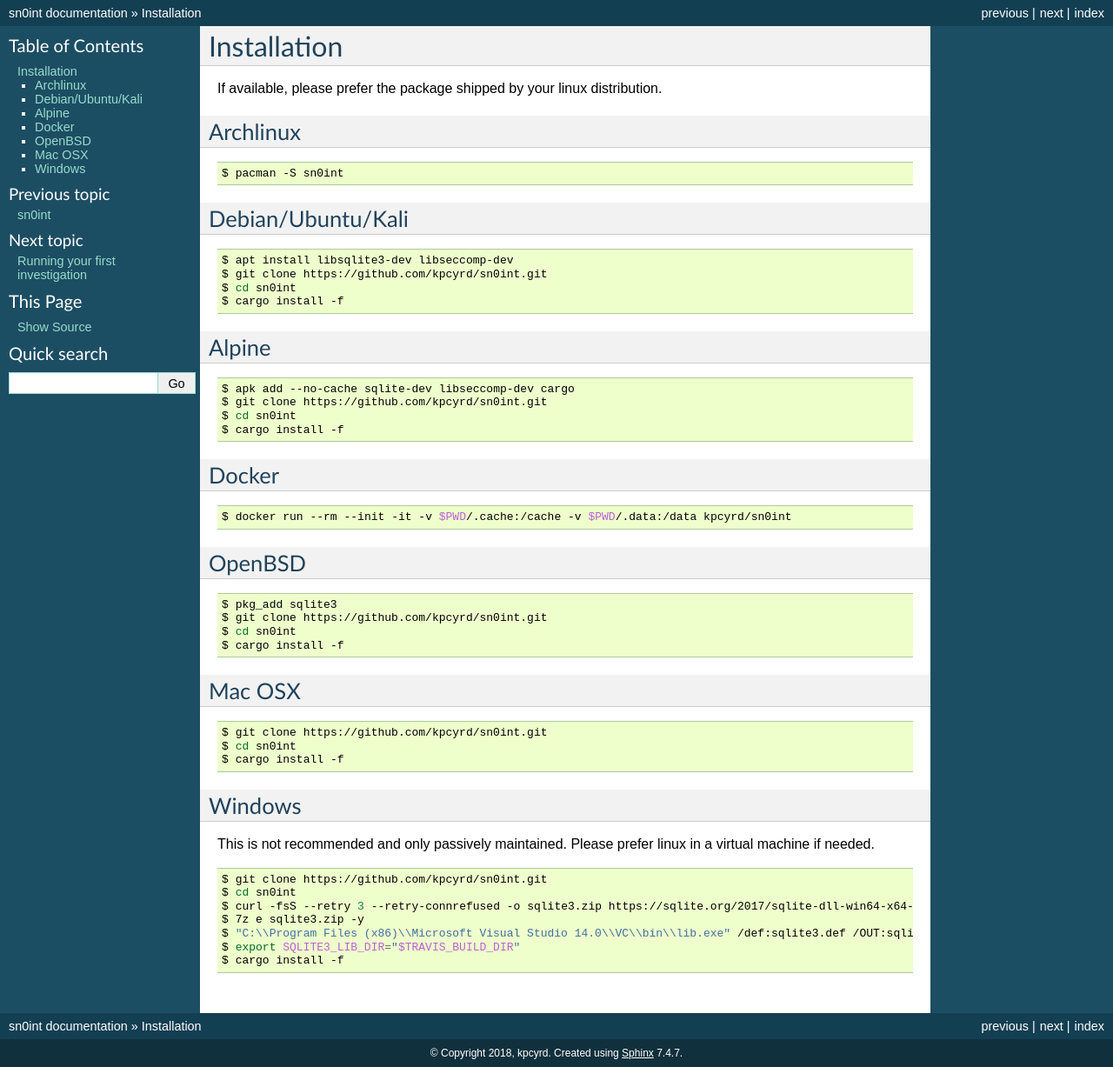
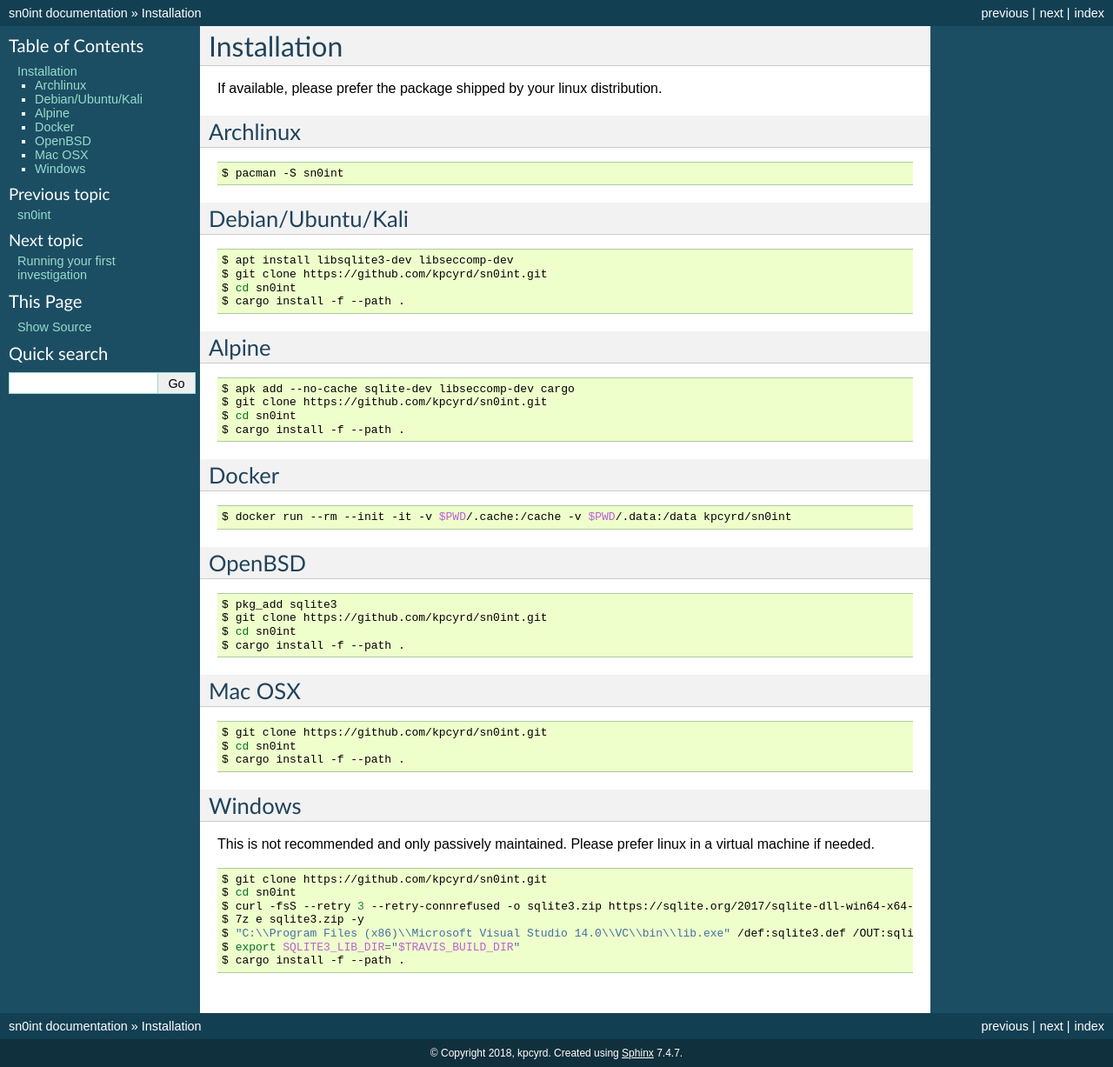
Before and after one commit to kpcyrd/sn0int, a Sphinx documentation site: the page built from docs/install.rst, in a window 1280 px wide. Shown: the whole page at 87% size. Built offline with Sphinx 7.4.7, drawn with Linux system fonts in a browser that asks for light colours.

Commit message:
Fix cargo install instructions

```diff
--- a/docs/install.rst
+++ b/docs/install.rst
@@ -18,7 +18,7 @@
     $ apt install libsqlite3-dev libseccomp-dev
     $ git clone https://github.com/kpcyrd/sn0int.git
     $ cd sn0int
-    $ cargo install -f
+    $ cargo install -f --path .
 
 Alpine
 ------
@@ -28,7 +28,7 @@
     $ apk add --no-cache sqlite-dev libseccomp-dev cargo
     $ git clone https://github.com/kpcyrd/sn0int.git
     $ cd sn0int
-    $ cargo install -f
+    $ cargo install -f --path .
 
 Docker
 ------
@@ -45,7 +45,7 @@
     $ pkg_add sqlite3
     $ git clone https://github.com/kpcyrd/sn0int.git
     $ cd sn0int
-    $ cargo install -f
+    $ cargo install -f --path .
 
 Mac OSX
 -------
@@ -54,7 +54,7 @@
 
     $ git clone https://github.com/kpcyrd/sn0int.git
     $ cd sn0int
-    $ cargo install -f
+    $ cargo install -f --path .
 
 Windows
 -------
@@ -69,4 +69,4 @@
     $ 7z e sqlite3.zip -y
     $ "C:\\Program Files (x86)\\Microsoft Visual Studio 14.0\\VC\\bin\\lib.exe" /def:sqlite3.def /OUT:sqlite3.lib /machine:x64
     $ export SQLITE3_LIB_DIR="$TRAVIS_BUILD_DIR"
-    $ cargo install -f
+    $ cargo install -f --path .
```
